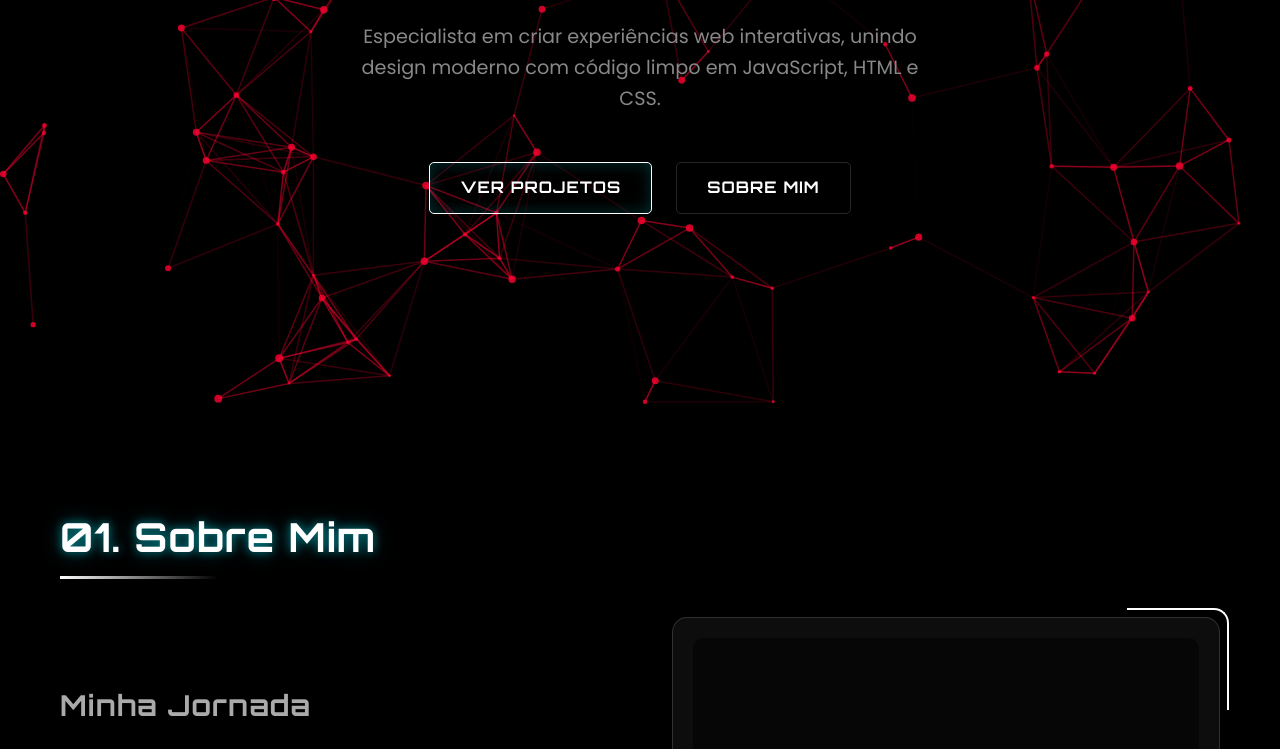
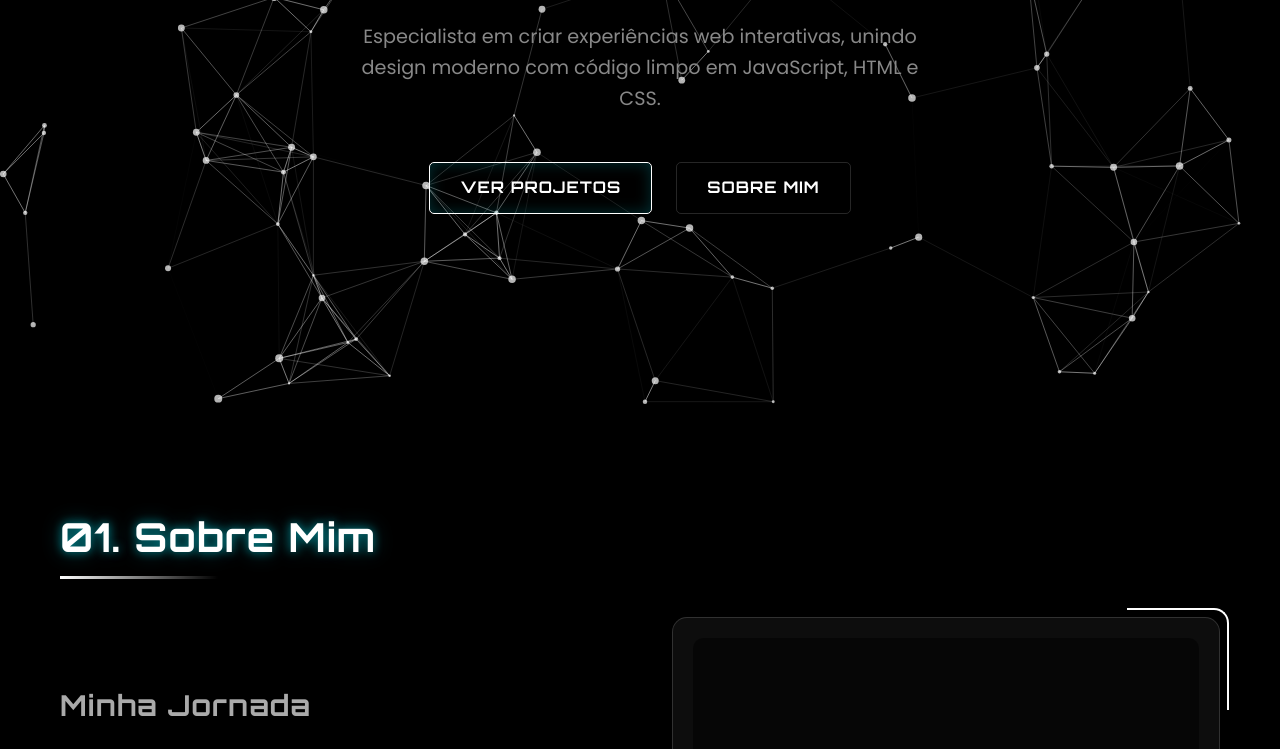
Before and after one commit to Thiagorms/portifolio, a plain HTML site: page index.html in a window 1280 px wide. Shown: the part 395-1144 px from the top of the page. Drawn offline with nearby package versions, Linux system fonts and the light colour scheme; animation ran at ten frames a second.

Commit message:
feat: make canvas full page background and white

```diff
--- a/css/style.css
+++ b/css/style.css
@@ -393,12 +393,12 @@ ul {
    Hero Section
    ========================================================================== */
 #particle-canvas {
-    position: absolute;
+    position: fixed;
     top: 0;
     left: 0;
-    width: 100%;
+    width: 100vw;
     height: 100vh;
-    z-index: 0;
+    z-index: -1;
     pointer-events: none;
 }
 
--- a/js/script.js
+++ b/js/script.js
@@ -211,7 +211,7 @@ document.addEventListener('DOMContentLoaded', () => {
             draw() {
                 ctx.beginPath();
                 ctx.arc(this.x, this.y, this.size, 0, Math.PI * 2);
-                ctx.fillStyle = 'rgba(255, 0, 50, 0.8)'; // Neon Red
+                ctx.fillStyle = 'rgba(255, 255, 255, 0.7)'; // White
                 ctx.fill();
             }
         }
@@ -234,8 +234,8 @@ document.addEventListener('DOMContentLoaded', () => {
                     if (distance < (canvas.width / 7) * (canvas.height / 7)) {
                         let alpha = 1 - (distance / 20000);
                         if(alpha < 0) alpha = 0;
-                        ctx.strokeStyle = `rgba(255, 0, 50, ${alpha * 0.6})`;
-                        ctx.lineWidth = 1.5;
+                        ctx.strokeStyle = `rgba(255, 255, 255, ${alpha * 0.5})`; // White
+                        ctx.lineWidth = 1;
                         ctx.beginPath();
                         ctx.moveTo(particlesArray[a].x, particlesArray[a].y);
                         ctx.lineTo(particlesArray[b].x, particlesArray[b].y);
```
